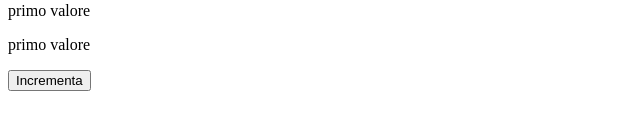
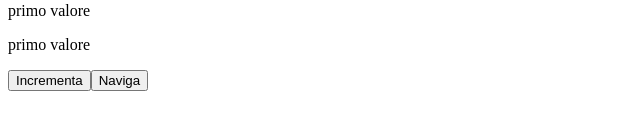
Before and after one commit to LukeSkywa/DemoMilano, an Angular app: page /primo in a window 1280 px wide. Shown: the part 362-492 px from the top of the page, without its empty margins (0-640 px from the left). Built offline with nearby package versions, Linux system fonts and the light colour scheme.

Commit message:
navigazione con la classe router e il suo metodo navigatebyurl

```diff
--- a/src/app/primo/primo.component.html
+++ b/src/app/primo/primo.component.html
@@ -27,3 +27,5 @@
 </div>
 
 <button (click)="incrementaSwitch()">Incrementa</button>
+
+<button (click)="navigate()">Naviga</button>
--- a/src/app/primo/primo.component.ts
+++ b/src/app/primo/primo.component.ts
@@ -1,6 +1,7 @@
 import { Component, OnInit, Input, ViewChild, OnDestroy, OnChanges, SimpleChanges } from '@angular/core';
 import { Persona } from '../model/persona.interface';
 import { ComunicazioneService } from '../comunicazione.service';
+import { Router } from '@angular/router';
 
 @Component({
   selector: 'app-primo',
@@ -60,7 +61,8 @@ export class PrimoComponent implements OnInit, OnDestroy, OnChanges {
 
   varSwitch = 1;
 
-  constructor(private comunicazioneService: ComunicazioneService) {
+  constructor(private comunicazioneService: ComunicazioneService,
+    private router: Router) {
     console.log('constructor: '+this.nameToDisplay);
 
     this.comunicazioneService.mySubject$.subscribe(value => {
@@ -77,4 +79,11 @@ export class PrimoComponent implements OnInit, OnDestroy, OnChanges {
     }
   }
 
+  navigate(){
+    if(this.varSwitch == 1) {
+      this.router.navigateByUrl('/secondo');
+    } else {
+      this.router.navigateByUrl('/ciclo-vita');
+    }
+  }
 }
```
